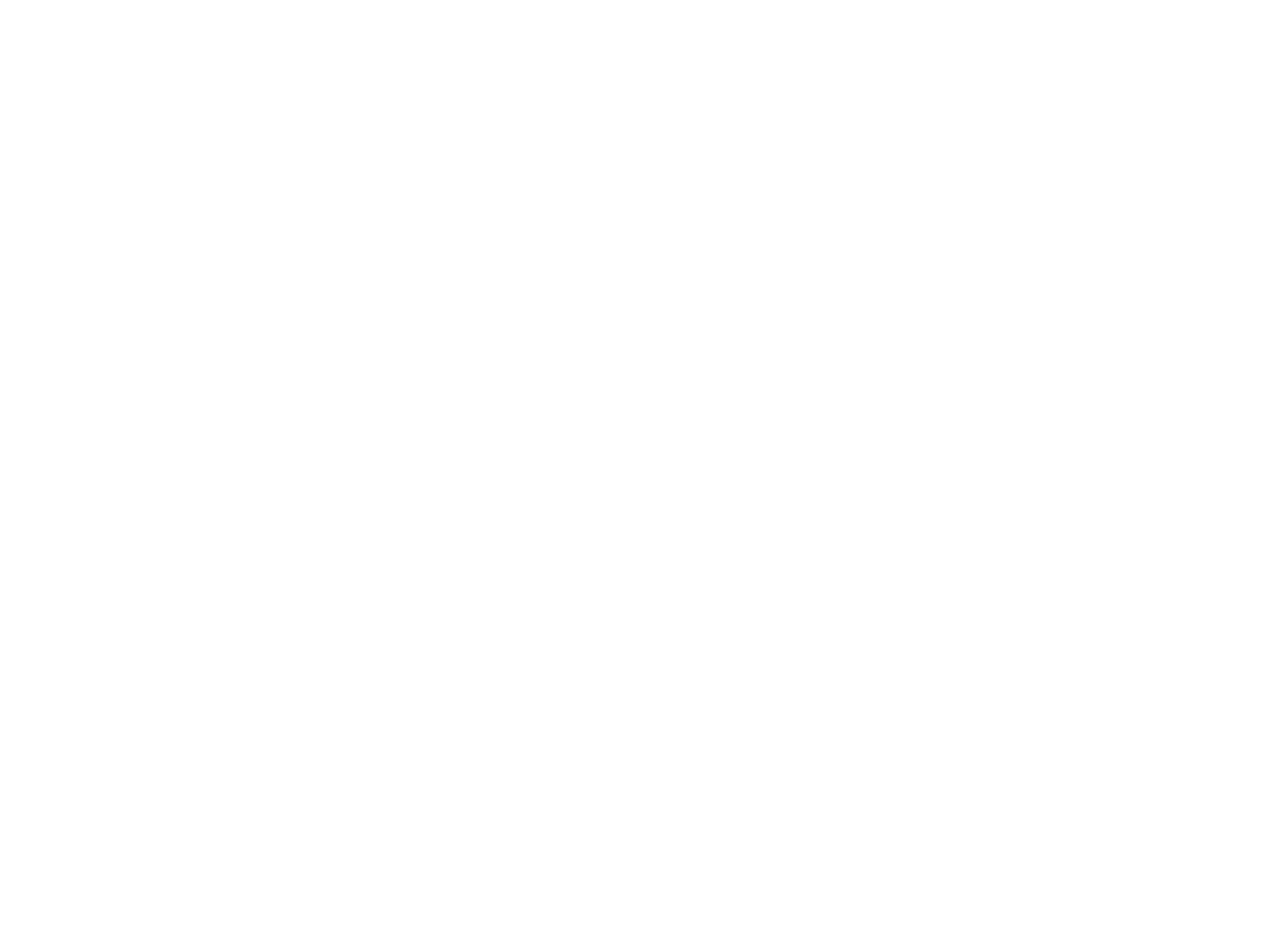
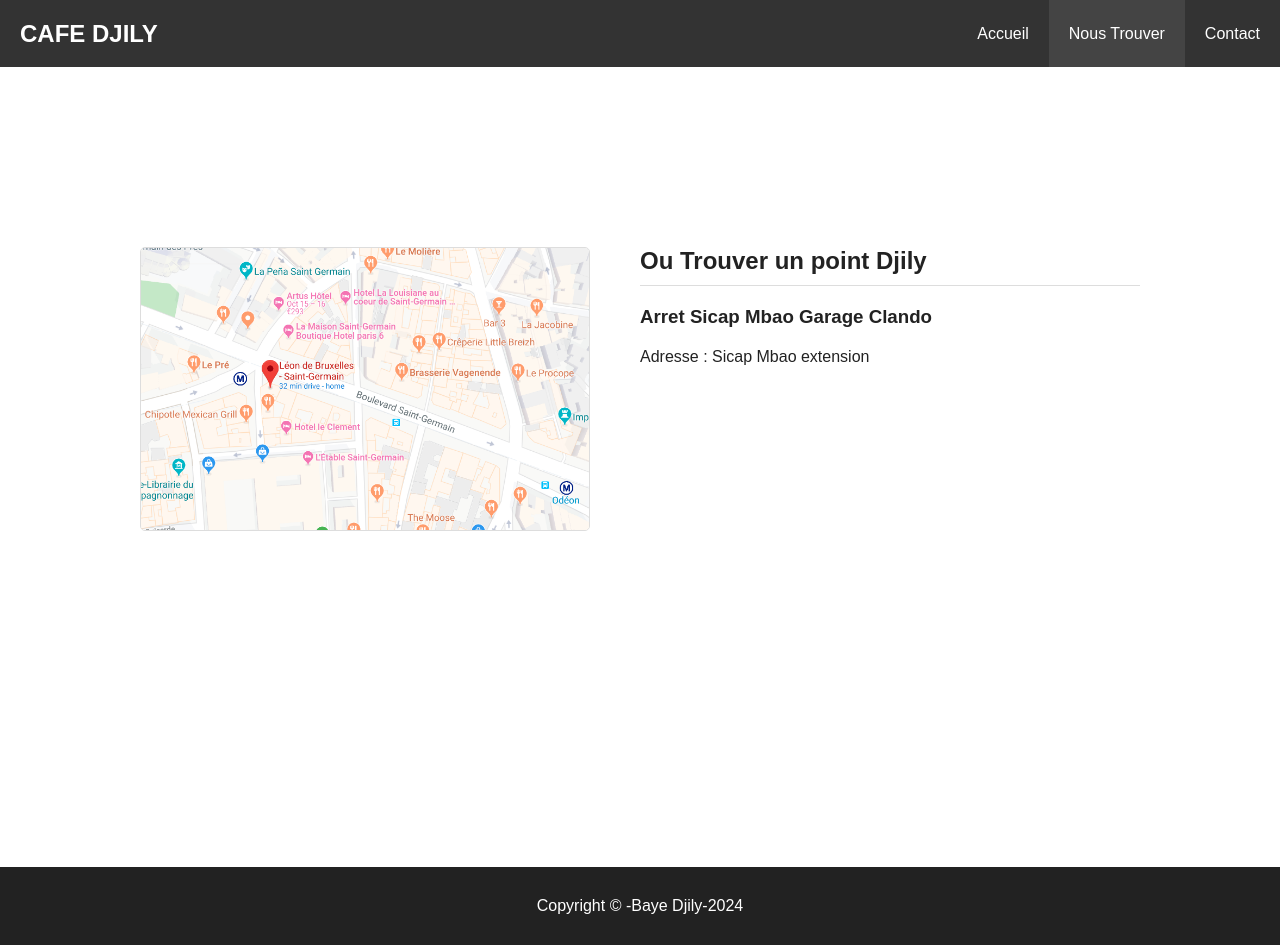
Before and after one commit to Niambe7/Caf-Djily, a plain HTML site: page where.html in a window 1280 px wide. Before the commit the page ends 800 px from the top, so only its background shows below. Drawn offline with Linux system fonts and the light colour scheme.

Commit message:
Contenu du fichier where et son style

```diff
--- a/css/style.css
+++ b/css/style.css
@@ -24,6 +24,11 @@ p{
 a{
     text-decoration: none;
     color: black;
+}
+
+.underline{
+    border-bottom: solid 1px #ddd;
+    padding-bottom: 10px;
 }
 
 /* header */
@@ -186,3 +191,24 @@ a{
     footer p{
         margin-bottom: 0px;
     }
+
+    /* where */
+
+    .where{
+        padding: 180px 0px 100px 0px;
+        overflow: auto;
+        min-height: 100vh;
+    }
+
+    .where-image{
+        float: left;
+        width: 45%;
+        border: solid 1px #ddd;
+        border-radius: 5px;
+
+    }
+
+    .where-text{
+        float: right;
+        width: 50%;
+    }
--- a/where.html
+++ b/where.html
@@ -0,0 +1,44 @@
+<!DOCTYPE html>
+<html lang="en">
+<head>
+    <meta charset="UTF-8">
+    <meta name="viewport" content="width=device-width, initial-scale=1.0">
+    <title>Cafe Djily | Accueil </title>
+    <link rel="stylesheet" href="css/style.css">
+    <link rel="preconnect" href="https://fonts.googleapis.com">
+<link rel="preconnect" href="https://fonts.gstatic.com" crossorigin>
+<link href="https://fonts.googleapis.com/css2?family=Open+Sans:ital,wght@0,400;0,700;1,300&display=swap" rel="stylesheet">
+<script src="https://kit.fontawesome.com/9654db2232.js" crossorigin="anonymous"></script>
+</head>
+<body>
+
+    <header class="header">
+
+        <nav>
+            <h1><a href="index.html">CAFE  DJILY</a></h1>
+            <ul>
+                <li><a  href="#">Accueil</a></li>
+                <li><a class="active" href="where.html">Nous Trouver</a></li>
+                <li><a  href="contact.html">Contact</a></li>
+            </ul>
+        </nav>
+    </header>
+
+    <section class="where">
+        <div class="container">
+            <img class="where-image" src="images/cafe2.png" alt="carte">
+            <div class="where-text">
+                <h1 class="underline">Ou Trouver un point Djily</h1>
+            <h3> Arret Sicap Mbao Garage Clando</h3>
+            <p>Adresse : Sicap Mbao extension</p>
+            </div>
+
+        </div>
+
+    </section>
+
+    <footer>
+        <p> Copyright &copy; -Baye Djily-2024</p>
+    </footer>
+</body>
+</html>
```
